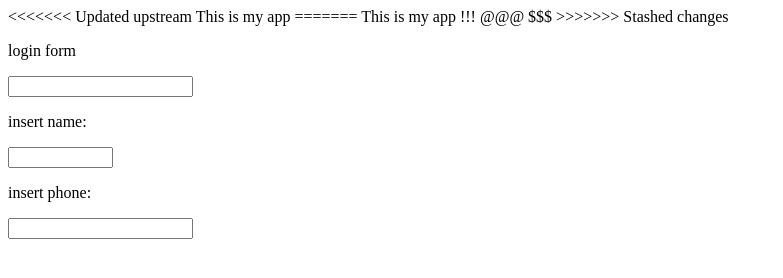
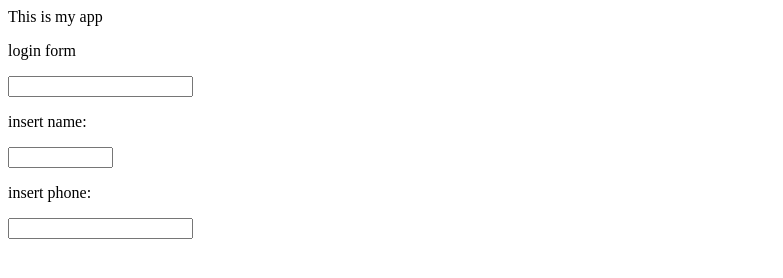
Before and after one commit to vedran555/myappsample, a plain HTML site: page index.html in a window 1280 px wide. Shown: the whole page, without its empty margins (0-783 px from the left). Drawn offline with Linux system fonts and the light colour scheme.

Commit message:
deleted stashed conflicts

```diff
--- a/index.html
+++ b/index.html
@@ -4,11 +4,7 @@
     <title>My app</title>
 </head>
 <body>
-<<<<<<< Updated upstream
     This is my app
-=======
-    This is my app !!! @@@ $$$
->>>>>>> Stashed changes
     <p>login form</p>
     <form>
         <input type="text" size="20">
```
